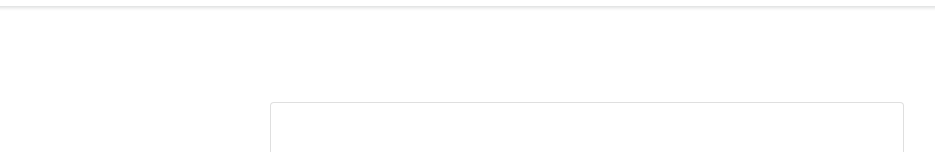
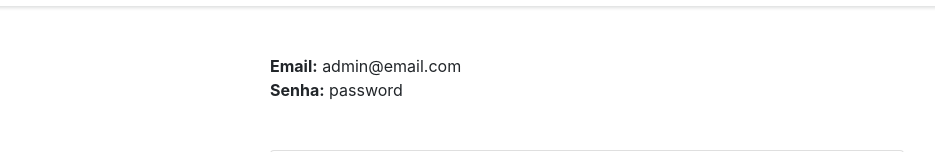
Before and after one commit to Automaticket/desafio-fullstack, a Vue app in the folder web/: page /users/create#/login in a window 1280 px wide. Shown: the part 310-462 px from the top of the page, without its empty margins (53-988 px from the left). Built offline with nearby package versions, Linux system fonts and the light colour scheme.

Commit message:
Added default access data on login screen

```diff
--- a/web/src/pages/login/Index.vue
+++ b/web/src/pages/login/Index.vue
@@ -3,6 +3,16 @@
         <form class="login" @submit.prevent="login">
             <div class="row">
                 <div class="col-md-8 offset-md-2">
+                    <div class="ml-5">
+                        <p class="mb-0">
+                            <strong>Email:</strong>
+                            admin@email.com
+                        </p>
+                        <p>
+                            <strong>Senha:</strong>
+                            password
+                        </p>
+                    </div>
                     <div class="card p-5 m-5">
                         <div class="card-body">
                             <h5 class="card-title text-center">Sign in</h5>
```
